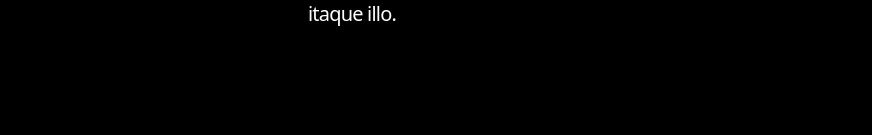
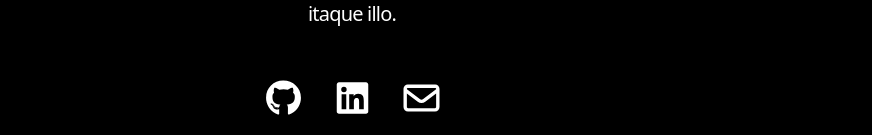
Before and after one commit to lseti1/portfolioDesign2-407830, an Angular app in the folder portfolioDesign2/: page / in a window 1280 px wide. Shown: the part 662-797 px from the top of the page, without its empty margins (288-1160 px from the left). Built offline with nearby package versions, Linux system fonts and the light colour scheme.

Commit message:
Files/Content: Installed and utilised FA icons, added quicklinks component

```diff
--- a/portfolioDesign2/angular.json
+++ b/portfolioDesign2/angular.json
@@ -23,6 +23,7 @@
               "src/assets"
             ],
             "styles": [
+              "node_modules/@fortawesome/fontawesome-free/css/all.css",
               "src/styles.css"
             ],
             "server": "src/main.server.ts",
--- a/portfolioDesign2/package.json
+++ b/portfolioDesign2/package.json
@@ -31,6 +31,12 @@
     "@angular/platform-server": "^20.1.0",
     "@angular/router": "^20.1.0",
     "@angular/ssr": "^20.1.6",
+    "@fortawesome/angular-fontawesome": "^3.0.0",
+    "@fortawesome/fontawesome-free": "^7.0.0",
+    "@fortawesome/fontawesome-svg-core": "^7.0.0",
+    "@fortawesome/free-brands-svg-icons": "^7.0.0",
+    "@fortawesome/free-regular-svg-icons": "^7.0.0",
+    "@fortawesome/free-solid-svg-icons": "^7.0.0",
     "express": "^5.1.0",
     "rxjs": "~7.8.0",
     "tslib": "^2.3.0",
--- a/portfolioDesign2/src/app/app.html
+++ b/portfolioDesign2/src/app/app.html
@@ -1,4 +1,4 @@
-<div class="bg-black w-full h-[100vh] text-white tracking-tighter">
+<div class="relative bg-black w-full h-[100vh] text-white tracking-tighter">
   <app-navigation-bar (pageChange)="getPage($event)"/>
 
   <div class="absolute top-[30%] left-[25%] w-[50%] h-[50%] border-2 border-gray-600 rounded-lg p-2">
@@ -16,4 +16,6 @@
       <app-about />
     }
   </div>
+
+  <app-quicklinks class="absolute flex justify-center items-center w-full h-[10%] bottom-0"/>
 </div>
--- a/portfolioDesign2/src/app/app.ts
+++ b/portfolioDesign2/src/app/app.ts
@@ -6,10 +6,12 @@ import { Designs } from './designs/designs';
 import { Documents } from './documents/documents';
 import { Experience } from './experience/experience';
 import { NavigationBar } from './navigation-bar/navigation-bar';
+import { Quicklinks } from './quicklinks/quicklinks';
+import { FontAwesomeModule } from '@fortawesome/angular-fontawesome';
 
 @Component({
   selector: 'app-root',
-  imports: [RouterOutlet, About, Apps, Designs, Documents, Experience, NavigationBar],
+  imports: [RouterOutlet, About, Apps, Designs, Documents, Experience, NavigationBar, Quicklinks, FontAwesomeModule],
   templateUrl: './app.html',
   styleUrl: './app.css'
 })
--- /dev/null
+++ b/portfolioDesign2/src/app/quicklinks/quicklinks.html
@@ -0,0 +1,11 @@
+<div class="flex flex-row gap-6 text-4xl">
+  <a class="hover:text-gray-300 duration-500" href="" target="_blank">
+    <fa-icon [icon]="faGithub"></fa-icon>
+  </a>
+  <a class="hover:text-gray-300 duration-500" href="" target="_blank">
+    <fa-icon [icon]="faLinkedin"></fa-icon>
+  </a>
+  <a class="hover:text-gray-300 duration-500" href="">
+    <fa-icon [icon]="faEnvelope"></fa-icon>
+  </a>
+</div>
--- /dev/null
+++ b/portfolioDesign2/src/app/quicklinks/quicklinks.ts
@@ -0,0 +1,16 @@
+import { Component } from '@angular/core';
+import { FontAwesomeModule } from '@fortawesome/angular-fontawesome';
+import { faGithub, faLinkedin } from '@fortawesome/free-brands-svg-icons';
+import { faEnvelope } from '@fortawesome/free-regular-svg-icons';
+
+@Component({
+  selector: 'app-quicklinks',
+  imports: [FontAwesomeModule],
+  templateUrl: './quicklinks.html',
+  styleUrl: './quicklinks.css'
+})
+export class Quicklinks {
+  faGithub = faGithub;
+  faLinkedin = faLinkedin;
+  faEnvelope = faEnvelope;
+}
```
Also changed, not shown: portfolioDesign2/src/app/quicklinks/quicklinks.css (added), 2 other files (tests, documents, lock files or other folders).
